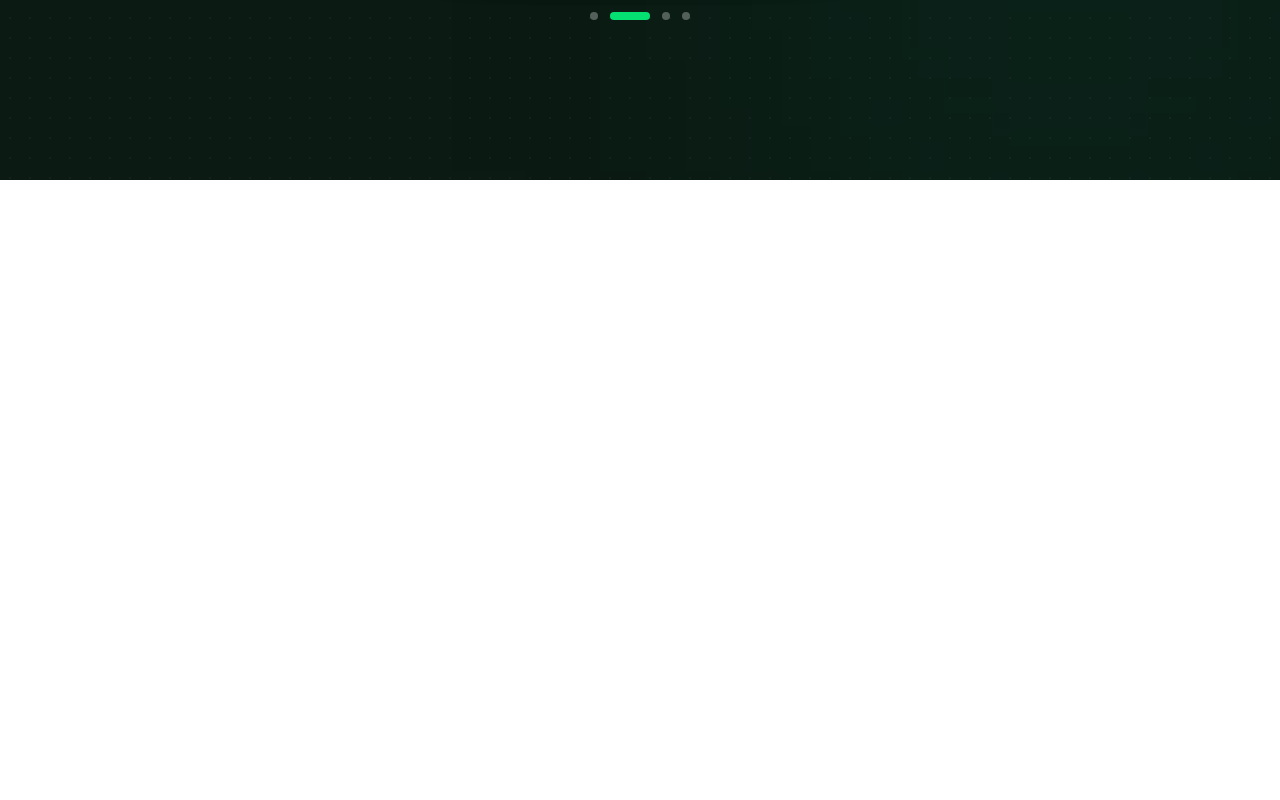
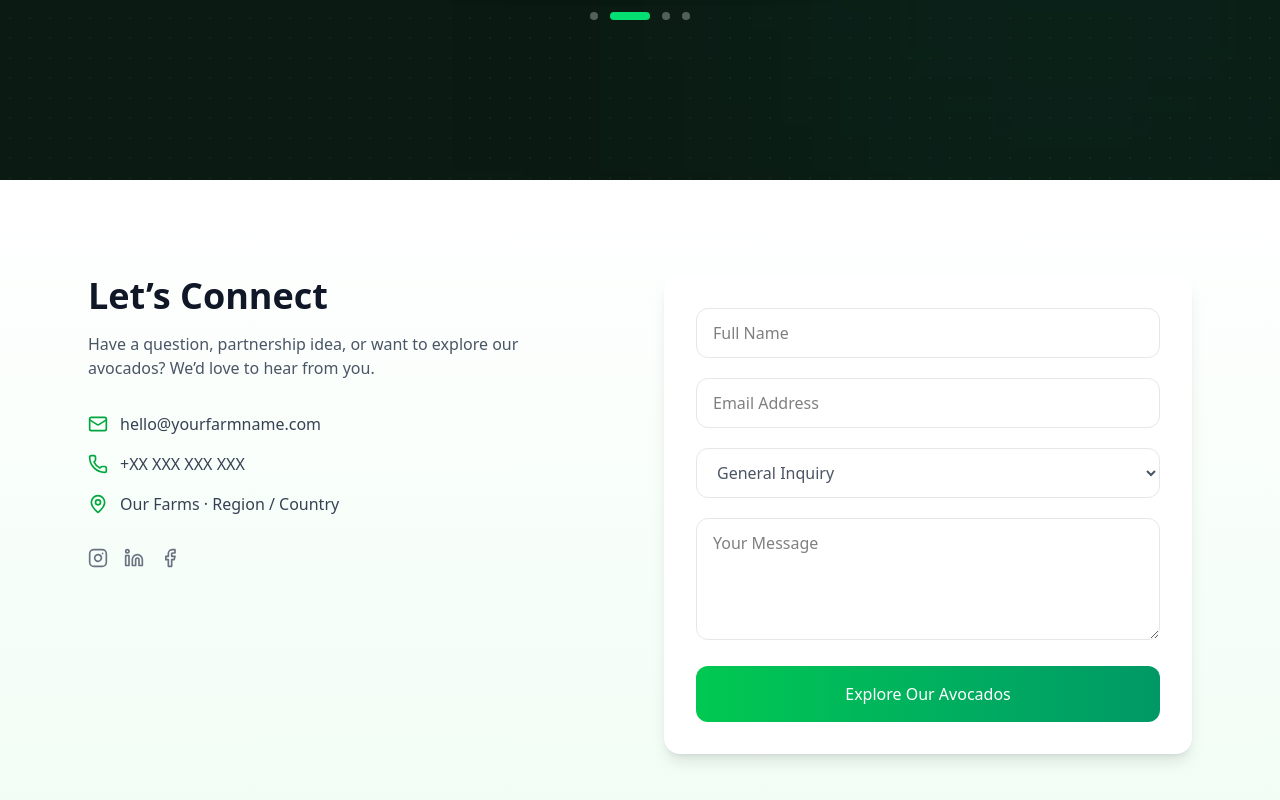
Before and after one commit to Meraj-1/Avomart, a React (Vite) app: page / in a window 1280 px wide. Shown: the part 8586-9386 px from the top of the page. Before the commit the page ends 8766 px from the top, so only its background shows below. Built offline with nearby package versions, Linux system fonts and the light colour scheme.

Commit message:
add contact section

```diff
--- a/package.json
+++ b/package.json
@@ -11,6 +11,7 @@
   },
   "dependencies": {
     "@tailwindcss/vite": "^4.1.18",
+    "framer-motion": "^12.23.26",
     "lucide-react": "^0.562.0",
     "react": "^19.2.0",
     "react-dom": "^19.2.0",
--- a/src/App.jsx
+++ b/src/App.jsx
@@ -5,7 +5,7 @@ import Avocados from "./components/Avacados"
 import WorkInProgress from "./components/WorkInprogress"
 import QualityProcess from "./components/QualityProcess"
 import Testimonials from "./components/Testimonials"
-
+import ContactSection from "./components/ContactSection"
 
 function App() {
 
@@ -17,6 +17,7 @@ function App() {
 {/* <WorkInProgress/> */}
 <QualityProcess/>
 <Testimonials/>
+<ContactSection/>
     </>
   )
 }
--- /dev/null
+++ b/src/components/ContactSection.jsx
@@ -0,0 +1,111 @@
+import { motion } from "framer-motion";
+import {
+  Mail,
+  Phone,
+  MapPin,
+  Instagram,
+  Linkedin,
+  Facebook,
+} from "lucide-react";
+
+export default function ContactSection() {
+  return (
+    <section className="w-full py-24 bg-gradient-to-b from-white to-green-50">
+      <div className="max-w-6xl mx-auto px-6 grid grid-cols-1 md:grid-cols-2 gap-12">
+        {/* Left Content */}
+        <motion.div
+          initial={{ opacity: 0, y: 20 }}
+          whileInView={{ opacity: 1, y: 0 }}
+          transition={{ duration: 0.6 }}
+          viewport={{ once: true }}
+        >
+          <h2 className="text-4xl font-semibold text-gray-900 mb-4">
+            Let’s Connect
+          </h2>
+
+          <p className="text-gray-600 mb-8 max-w-md">
+            Have a question, partnership idea, or want to explore our avocados?
+            We’d love to hear from you.
+          </p>
+
+          <div className="space-y-4 text-gray-700">
+            <div className="flex items-center gap-3">
+              <Mail className="w-5 h-5 text-green-600" />
+              <span>hello@yourfarmname.com</span>
+            </div>
+
+            <div className="flex items-center gap-3">
+              <Phone className="w-5 h-5 text-green-600" />
+              <span>+XX XXX XXX XXX</span>
+            </div>
+
+            <div className="flex items-center gap-3">
+              <MapPin className="w-5 h-5 text-green-600" />
+              <span>Our Farms · Region / Country</span>
+            </div>
+          </div>
+
+          <div className="flex gap-4 mt-8">
+            <a href="#" aria-label="Instagram">
+              <Instagram className="w-5 h-5 text-gray-500 hover:text-green-600 transition" />
+            </a>
+            <a href="#" aria-label="LinkedIn">
+              <Linkedin className="w-5 h-5 text-gray-500 hover:text-green-600 transition" />
+            </a>
+            <a href="#" aria-label="Facebook">
+              <Facebook className="w-5 h-5 text-gray-500 hover:text-green-600 transition" />
+            </a>
+          </div>
+        </motion.div>
+
+        {/* Right Form */}
+        <motion.div
+          initial={{ opacity: 0, y: 20 }}
+          whileInView={{ opacity: 1, y: 0 }}
+          transition={{ duration: 0.6, delay: 0.1 }}
+          viewport={{ once: true }}
+        >
+          <div className="rounded-2xl shadow-lg bg-white p-8">
+            <form className="space-y-5">
+              <input
+                type="text"
+                placeholder="Full Name"
+                className="w-full rounded-xl border border-gray-200 px-4 py-3 focus:outline-none focus:ring-2 focus:ring-green-500"
+              />
+
+              <input
+                type="email"
+                placeholder="Email Address"
+                className="w-full rounded-xl border border-gray-200 px-4 py-3 focus:outline-none focus:ring-2 focus:ring-green-500"
+              />
+
+              <select
+                className="w-full rounded-xl border border-gray-200 px-4 py-3 text-gray-600 focus:outline-none focus:ring-2 focus:ring-green-500"
+              >
+                <option>General Inquiry</option>
+                <option>Wholesale</option>
+                <option>Partnerships</option>
+                <option>Farm Visit</option>
+              </select>
+
+              <textarea
+                placeholder="Your Message"
+                rows={4}
+                className="w-full rounded-xl border border-gray-200 px-4 py-3 focus:outline-none focus:ring-2 focus:ring-green-500"
+              />
+
+              <button
+                type="submit"
+                className="w-full rounded-xl py-4 text-base font-medium text-white
+                           bg-gradient-to-r from-green-500 to-emerald-600
+                           hover:opacity-90 transition"
+              >
+                Explore Our Avocados
+              </button>
+            </form>
+          </div>
+        </motion.div>
+      </div>
+    </section>
+  );
+}
```
Also changed, not shown: 1 other file (tests, documents, lock files or other folders).
